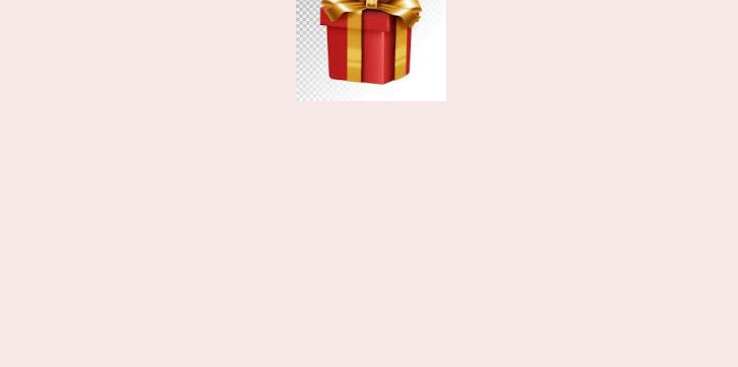
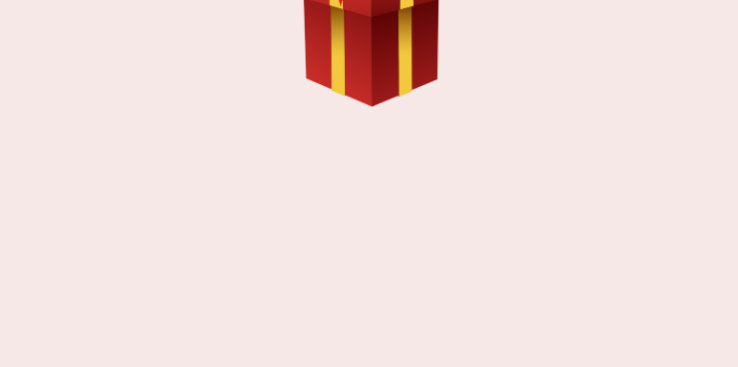
Before and after one commit to 25t1020090-boop/chuc20-10.github.io, a plain HTML site: page index.html in a window 1280 px wide. Shown: the part 433-800 px from the top of the page, without its empty margins (269-1007 px from the left). Drawn offline with Linux system fonts and the light colour scheme.

Commit message:
Update index.html

```diff
--- a/index.html
+++ b/index.html
@@ -12,7 +12,7 @@
 
         <div class="gift-box-wrapper">
             <div class="gift-box">
-                <img src="gift-box.png" alt="Hộp quà" class="gift-image">
+                <img src="qua.png" alt="Hộp quà" class="gift-image">
             </div>
             <div class="heart-balloon">❤️</div>
         </div>
```
